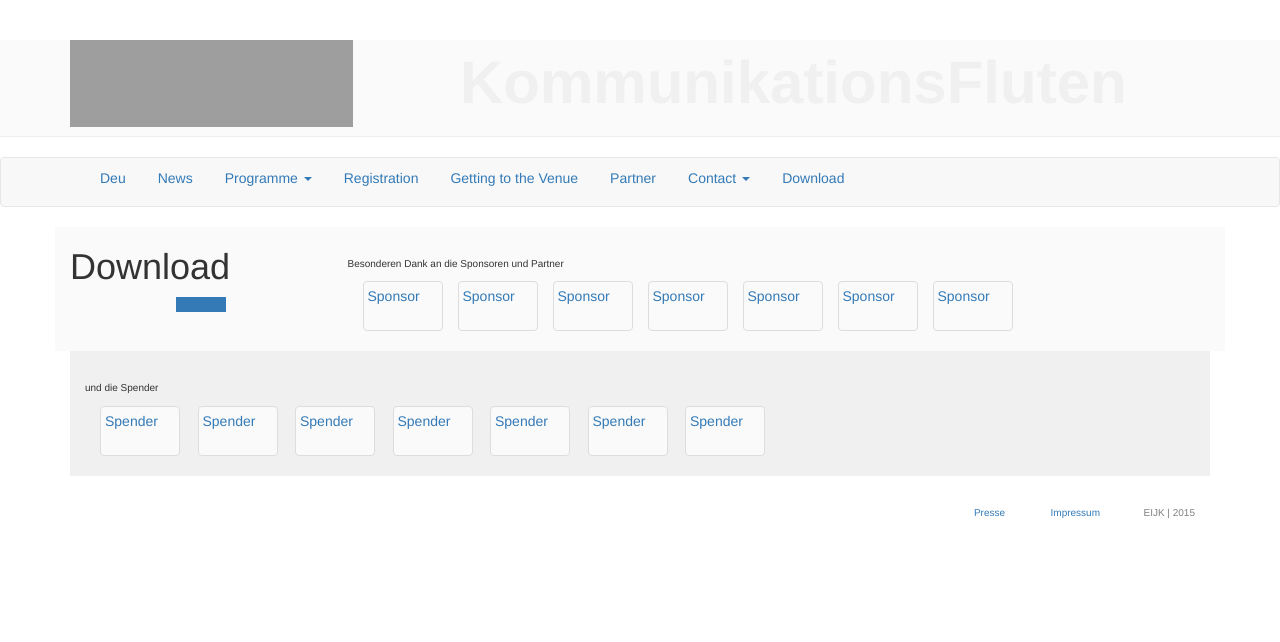
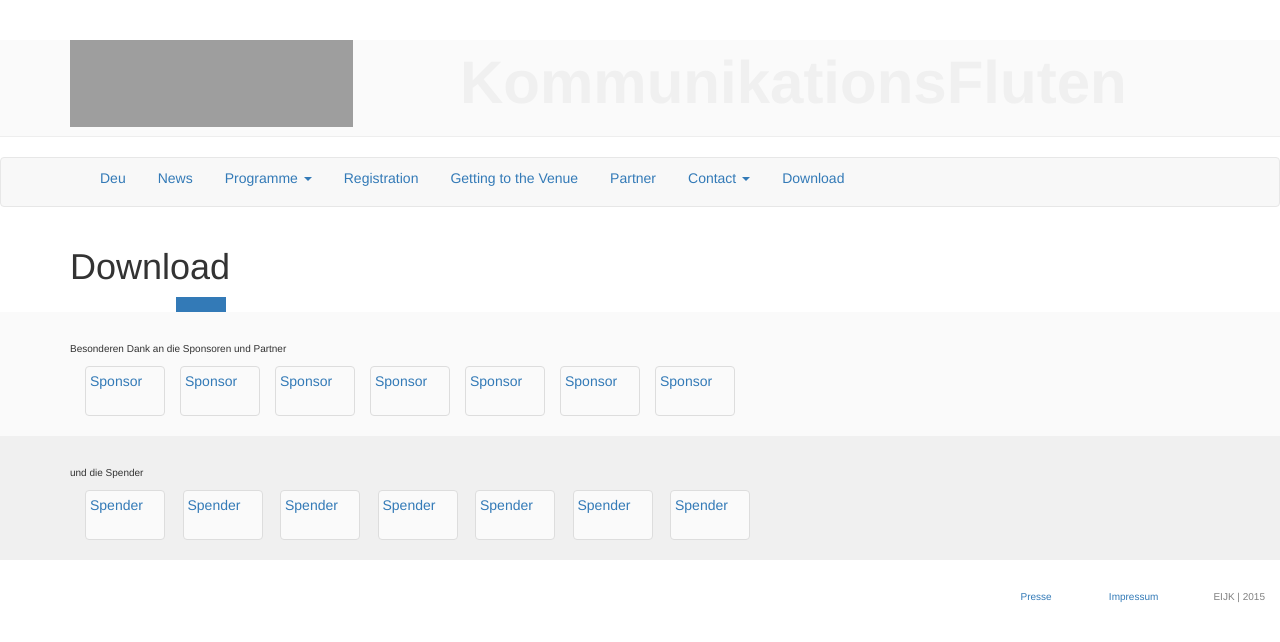
Before and after one commit to susedev/test, a Jekyll site: the page built from download.html, in a window 1280 px wide. Shown: the top 642 px of the page. Built offline with Jekyll 4.4.1, drawn with Linux system fonts in a browser that asks for light colours; nearby versions of some CDN libraries; grey boxes are pictures that could not be loaded.

Commit message:
Update page.html

```diff
--- a/_layouts/page.html
+++ b/_layouts/page.html
@@ -13,7 +13,8 @@ layout: base
   <div class="row-same-height row-same-height row-full-height">
     <div class="col-md-3 col-md-height col-full-height">
           <h1>{{ page.title }}</h1>
-          <div class="container" style="background-color: #337AB7; width:50px; height:15px; margin-too:5px;"
+          <div class="container" style="background-color: #337AB7; width:50px; height:15px; margin-too:5px;">
+          </div>
     </div>
     <div class="col-md-6 col-md-height col-full-height">
                {{ content }}
```
